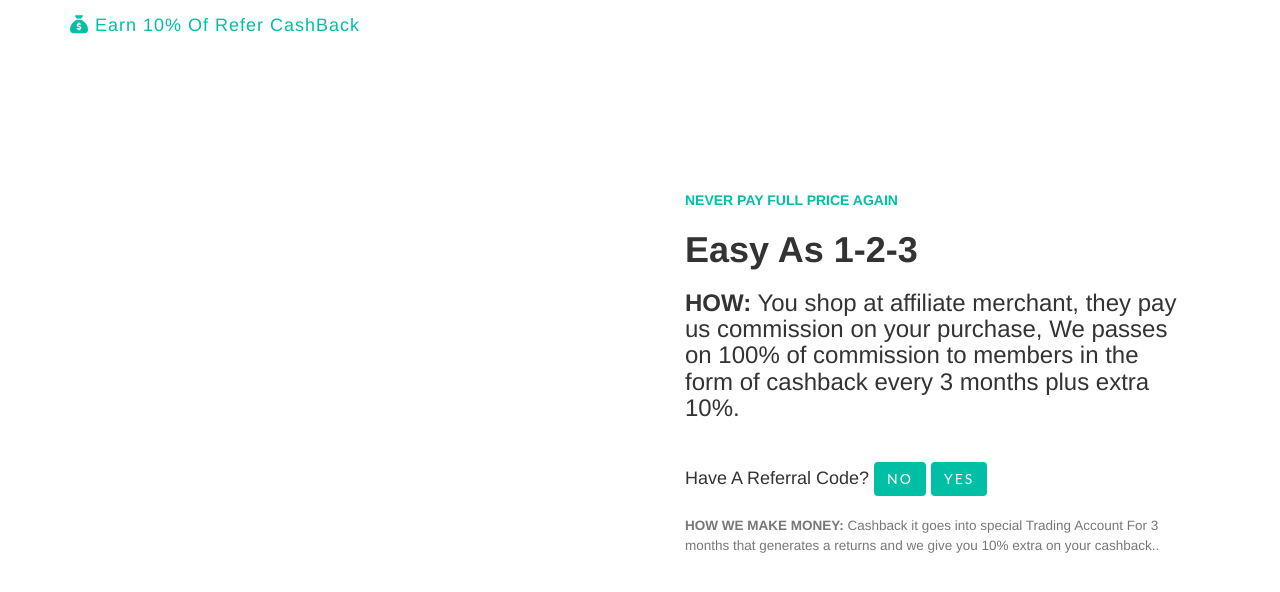
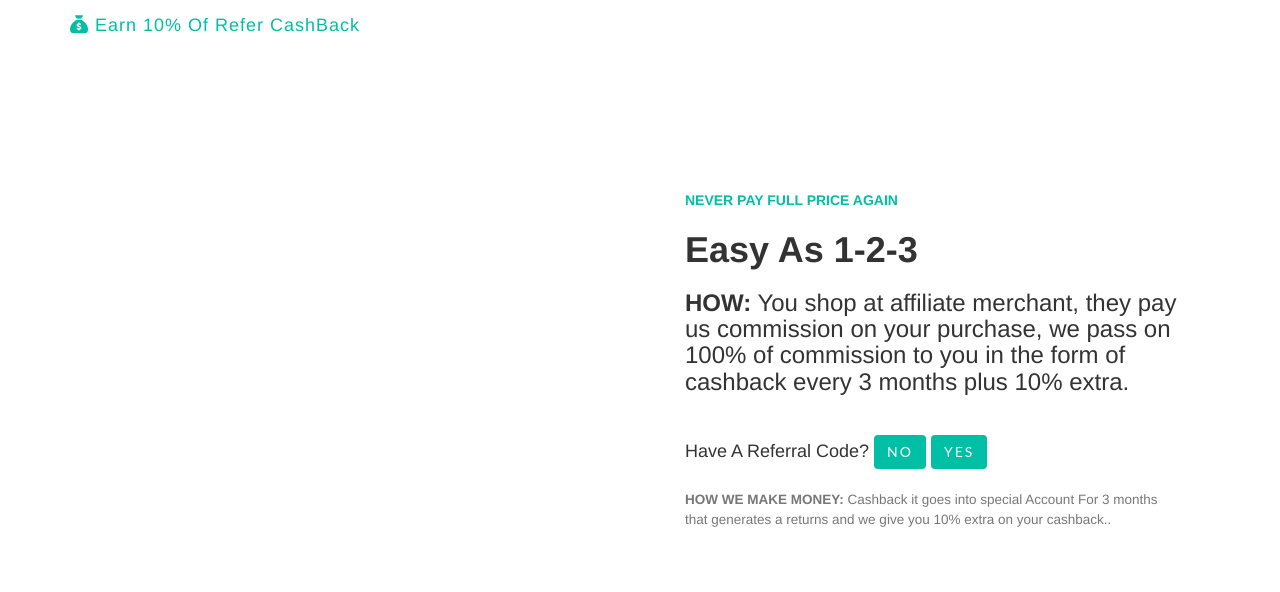
Before and after one commit to allpreegroup/allpreegroup.github.io, a Jekyll site: the page built from index.html, in a window 1280 px wide. Shown: the top 592 px of the page. Built offline with Jekyll 4.4.1, drawn with Linux system fonts in a browser that asks for light colours; nearby versions of some CDN libraries.

Commit message:
Update homepage3.html

```diff
--- a/_includes/homepage3.html
+++ b/_includes/homepage3.html
@@ -12,14 +12,14 @@
 			       <p><strong>NEVER PAY FULL PRICE AGAIN</strong></p>
 			       <h1><strong>Easy As 1-2-3</strong></h1>
 
-			       <h3><b>HOW:</b> You shop at affiliate merchant, they pay us commission on your purchase, We passes on 100% of commission to members in the form of cashback every 3 months plus extra 10%.</h3>
+			       <h3><b>HOW:</b> You shop at affiliate merchant, they pay us commission on your purchase, we pass on 100% of commission to you in the form of cashback every 3 months plus 10% extra.</h3>
 
 				       <br>
                                            <H4>Have A Referral Code? </4>
                               <a href="/" class="page-scroll"><button class="btn btn-outline btn-xl" id="#signup">No</button></a>    <a href="/" class="page-scroll"><button class="btn btn-outline btn-xl" id="#signup">Yes</button></a>
 
                             <br> <br>
-				<small class="block"><b>HOW WE MAKE MONEY:</b> Cashback it goes into special Trading Account For 3 months that generates a returns and we give you 10% extra on your cashback..</small>
+				<small class="block"><b>HOW WE MAKE MONEY:</b> Cashback it goes into special Account For 3 months that generates a returns and we give you 10% extra on your cashback..</small>
 
 
                                </div>
```
